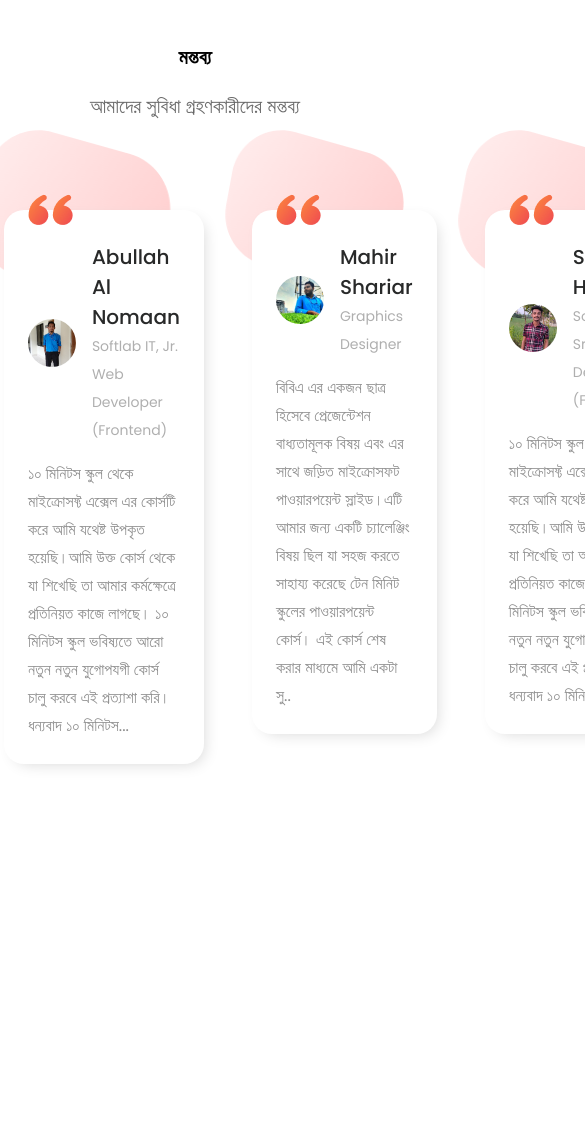
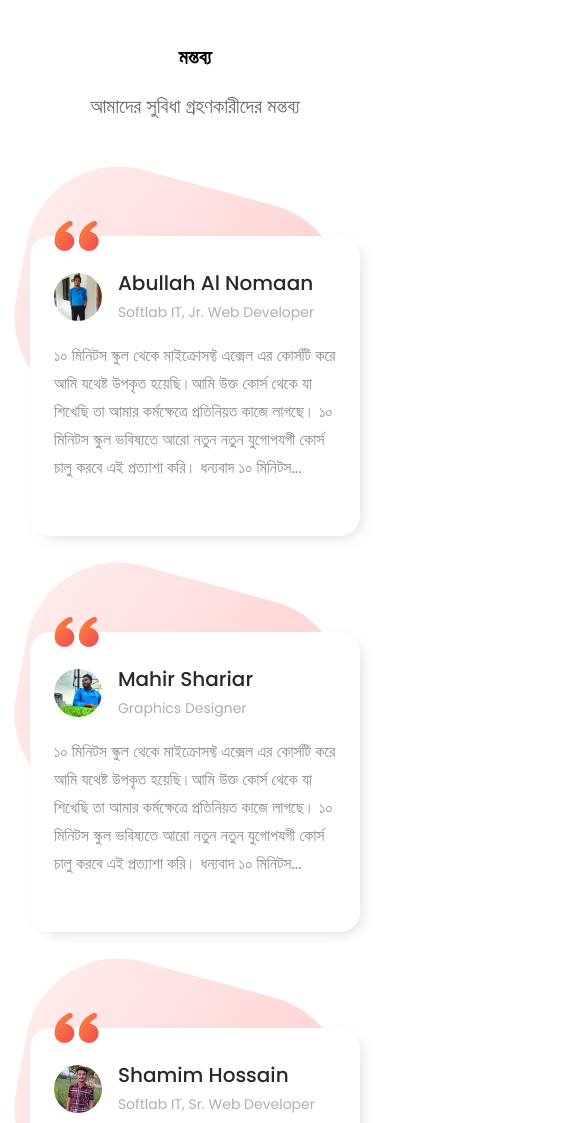
Before and after one commit to SaikatNoman12/10_minute_iskul, a plain HTML site: page index.html in a window 390 px wide. Shown: the part 760-1883 px from the top of the page, 585 px wide, since content can reach past the window. Before the commit the page ends 1584 px from the top, so only its background shows below. Drawn offline with Linux system fonts and the light colour scheme.

Commit message:
user card responsive

```diff
--- a/css/style.css
+++ b/css/style.css
@@ -149,22 +149,26 @@ main design start
     display: grid;
     grid-template-columns: repeat(3, 1fr);
     grid-gap: 3rem;
+    padding: 26px;
 }
 
 .comment {
     position: relative;
     border-radius: 20px;
     /* width: 344px; */
+    /* margin: auto; */
 }
 
 .img-one .bg-image{
-    width: 100%;
+    /* max-width: 100%; comment for checking  */
+    max-width: 100%;
     height: auto;
     position: absolute;
-    /* top: -100px; */
-    transform: rotateY(-15deg);
-    top: -80px;
-    left: -30px;
+    /* transform: rotateY(-15deg); */
+    /* top: -74px; comment for checking */
+    /* left: -20px; comment for checking */
+    top: -70px;
+    left: -16px;
 }
 
 .comment-details{
@@ -222,6 +226,13 @@ main design start
     color: #8d8d8d;
 }
 
+
+@media (max-width:767px) {
+    .comments{
+        grid-template-columns: repeat(1, 1fr);
+        grid-gap: 6rem;
+    }
+}
 /* section-two design end */
 
 
--- a/index.html
+++ b/index.html
@@ -143,7 +143,7 @@
                                         <h2 class="user-name">
                                             Abullah Al Nomaan
                                         </h2>
-                                        <p class="user-info">Softlab IT,   Jr. Web Developer (Frontend)</p>
+                                        <p class="user-info">Softlab IT,   Jr. Web Developer</p>
                                     </div>
                                 </div>
                                 <p class="user-text" style="text-align: left;">
@@ -173,7 +173,7 @@
                                     </div>
                                 </div>
                                 <p class="user-text" style="text-align: left;">
-                                      বিবিএ এর একজন ছাত্র হিসেবে প্রেজেন্টেশন বাধ্যতামূলক বিষয় এবং এর সাথে জড়িত মাইক্রোসফট পাওয়ারপয়েন্ট স্লাইড।এটি আমার জন্য একটি চ্যালেঞ্জিং বিষয় ছিল যা সহজ করতে সাহায্য করেছে টেন মিনিট স্কুলের পাওয়ারপয়েন্ট কোর্স। এই কোর্স শেষ করার মাধ্যমে আমি একটা সু..
+                                    ১০ মিনিটস স্কুল থেকে মাইক্রোসফ্ট এক্সেল এর কোর্সটি করে আমি যথেষ্ট উপকৃত হয়েছি।আমি উক্ত কোর্স থেকে যা শিখেছি তা আমার কর্মক্ষেত্রে প্রতিনিয়ত কাজে লাগছে। ১০ মিনিটস স্কুল ভবিষ্যতে আরো নতুন নতুন যুগোপযগী কোর্স চালু করবে এই প্রত্যাশা করি। ধন্যবাদ ১০ মিনিটস...
                                 </p>
                             </div>
                         </div>
@@ -192,7 +192,7 @@
                                         <h2 class="user-name">
                                             Shamim Hossain
                                         </h2>
-                                        <p class="user-info">Softlab IT, Sr. Web Developer (Frontend)</p>
+                                        <p class="user-info">Softlab IT, Sr. Web Developer</p>
                                     </div>
                                 </div>
                                 <p class="user-text" style="text-align: left;">
```
